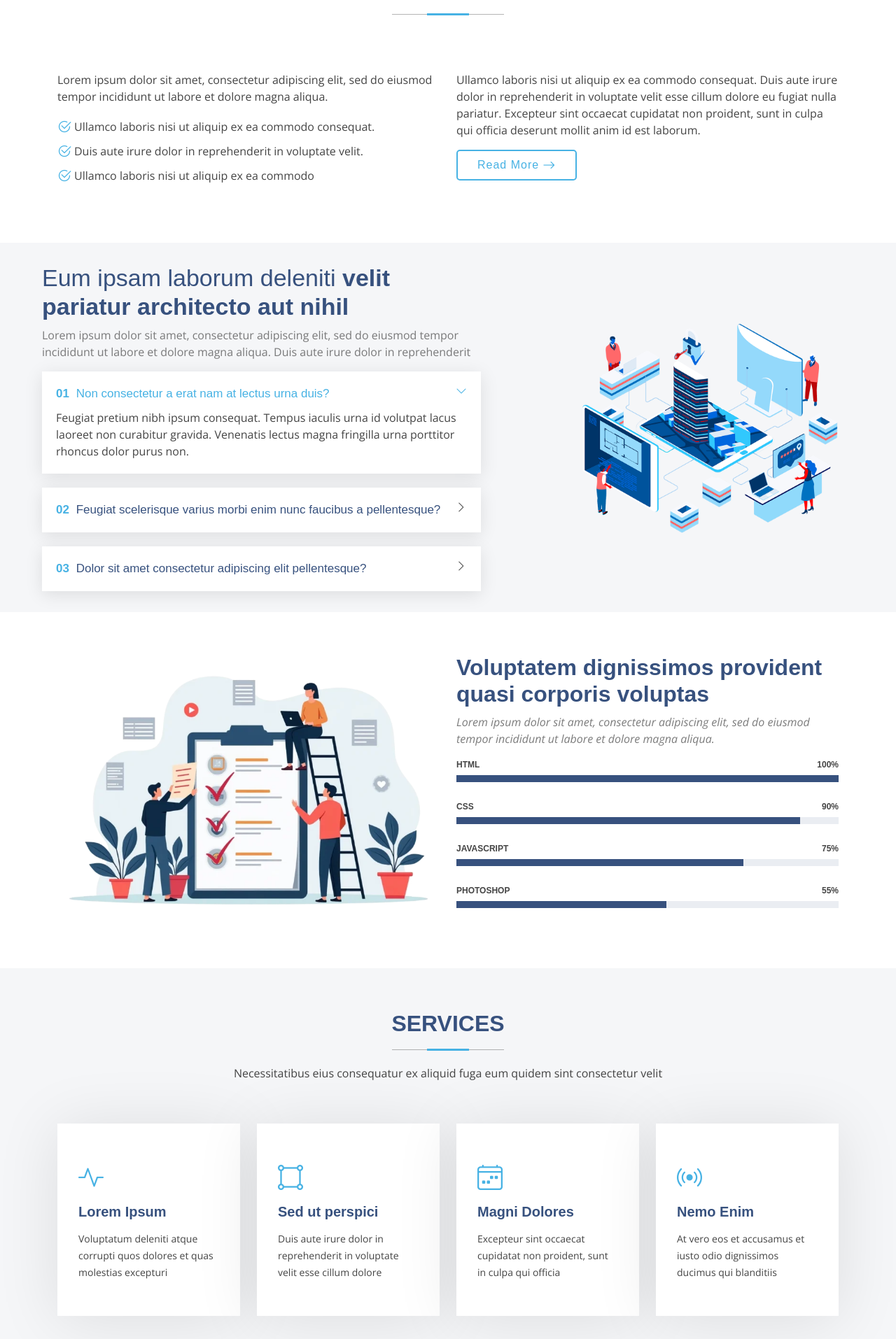
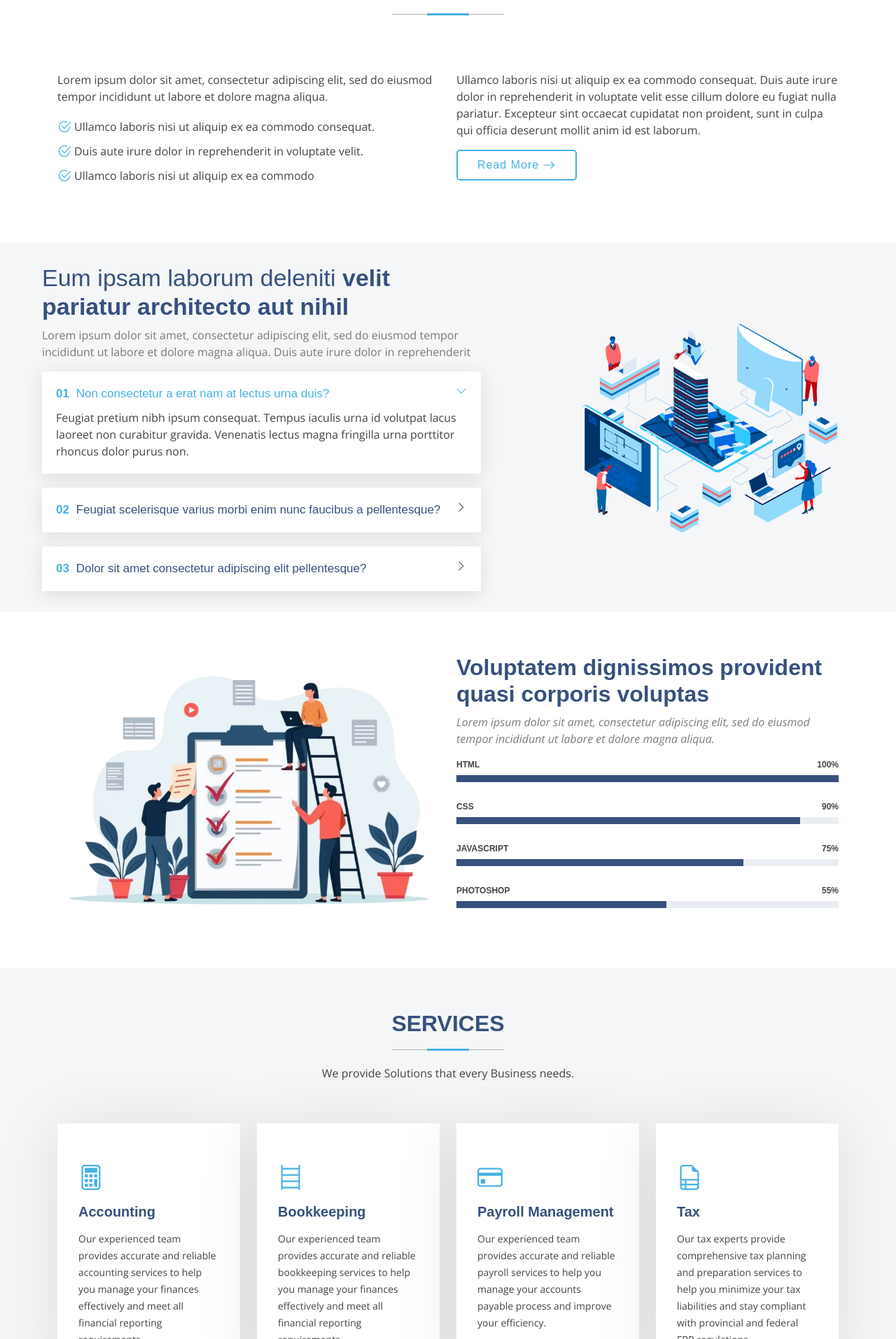
Before and after one commit to abdulhanan8527/OneSas, a Django app: page / in a window 1280 px wide. Shown: the part 806-2720 px from the top of the page at 70% size. Run offline with Django 5.2, Linux system fonts and the light colour scheme; data comes from the database, SQL or seed files in the repository; some libraries are stand-ins or nearby versions.

Commit message:
Changings

```diff
--- a/OneSas_app/templates/about.html
+++ b/OneSas_app/templates/about.html
@@ -2,7 +2,7 @@
 
 {% load static %}
 
-{% block title %}About - BizLand{% endblock %}
+{% block title %}1SAS - 1st SPECIAL ACCOUTING SERVICE - WHO CARES DELIVERS{% endblock %}
 
 {% block body_class %}about-page{% endblock %}
 
--- a/OneSas_app/templates/contact.html
+++ b/OneSas_app/templates/contact.html
@@ -2,7 +2,7 @@
 
 {% load static %}
 
-{% block title %}Contact - BizLand{% endblock %}
+{% block title %}1SAS - 1st SPECIAL ACCOUTING SERVICE - WHO CARES DELIVERS{% endblock %}
 
 {% block body_class %}contact-page{% endblock %}
 
--- a/OneSas_app/templates/index.html
+++ b/OneSas_app/templates/index.html
@@ -2,7 +2,7 @@
 
 {% load static %}
 
-{% block title %}Home - BizLand{% endblock %}
+{% block title %}1SAS - 1st SPECIAL ACCOUTING SERVICE - WHO CARES DELIVERS{% endblock %}
 
 {% block body_class %}index-page{% endblock %}
 
@@ -57,9 +57,9 @@
           <li><a href="#services">Services</a></li>
           <li><a href="#portfolio">Portfolio</a></li>
           <li><a href="#team">Team</a></li>
-          <li><a href="#pricing">Pricing</a></li>
-          <li><a href="blog.html">Blog</a></li>
-          <li class="dropdown"><a href="#"><span>Dropdown</span> <i class="bi bi-chevron-down toggle-dropdown"></i></a>
+          <!-- <li><a href="#pricing">Pricing</a></li> -->
+          <!-- <li><a href="blog.html">Blog</a></li> -->
+          <!-- <li class="dropdown"><a href="#"><span>Dropdown</span> <i class="bi bi-chevron-down toggle-dropdown"></i></a>
             <ul>
               <li><a href="#">Dropdown 1</a></li>
               <li class="dropdown"><a href="#"><span>Deep Dropdown</span> <i class="bi bi-chevron-down toggle-dropdown"></i></a>
@@ -75,7 +75,7 @@
               <li><a href="#">Dropdown 3</a></li>
               <li><a href="#">Dropdown 4</a></li>
             </ul>
-          </li>
+          </li> -->
           <li><a href="#contact">Contact</a></li>
         </ul>
         <i class="mobile-nav-toggle d-xl-none bi bi-list"></i>
@@ -98,7 +98,7 @@
             <p>We are team of talented designers making websites with Bootstrap</p>
             <div class="d-flex">
               <a href="#about" class="btn-get-started">Get Started</a>
-              <a href="https://www.youtube.com/watch?v=Y7f98aduVJ8" class="glightbox btn-watch-video d-flex align-items-center"><i class="bi bi-play-circle"></i><span>Watch Video</span></a>
+              <!-- <a href="https://www.youtube.com/watch?v=Y7f98aduVJ8" class="glightbox btn-watch-video d-flex align-items-center"><i class="bi bi-play-circle"></i><span>Watch Video</span></a> -->
             </div>
           </div>
           <div class="col-lg-6 order-1 order-lg-2 hero-img" data-aos="zoom-out" data-aos-delay="200">
@@ -322,7 +322,7 @@
       <!-- Section Title -->
       <div class="container section-title" data-aos="fade-up">
         <h2>Services</h2>
-        <p>Necessitatibus eius consequatur ex aliquid fuga eum quidem sint consectetur velit</p>
+        <p>We provide Solutions that every Business needs.</p>
       </div><!-- End Section Title -->
 
       <div class="container">
@@ -331,33 +331,33 @@
 
           <div class="col-xl-3 col-md-6 d-flex" data-aos="fade-up" data-aos-delay="100">
             <div class="service-item position-relative">
-              <div class="icon"><i class="bi bi-activity icon"></i></div>
-              <h4><a href="" class="stretched-link">Lorem Ipsum</a></h4>
-              <p>Voluptatum deleniti atque corrupti quos dolores et quas molestias excepturi</p>
+              <div class="icon"><i class="bi bi-calculator"></i></div>
+              <h4><a href="" class="stretched-link">Accounting</a></h4>
+              <p>Our experienced team provides accurate and reliable accounting services to help you manage your finances effectively and meet all financial reporting requirements.</p>
             </div>
           </div><!-- End Service Item -->
 
           <div class="col-xl-3 col-md-6 d-flex" data-aos="fade-up" data-aos-delay="200">
             <div class="service-item position-relative">
-              <div class="icon"><i class="bi bi-bounding-box-circles icon"></i></div>
-              <h4><a href="" class="stretched-link">Sed ut perspici</a></h4>
-              <p>Duis aute irure dolor in reprehenderit in voluptate velit esse cillum dolore</p>
+              <div class="icon"><i class="bi bi-bookshelf"></i></div>
+              <h4><a href="" class="stretched-link">Bookkeeping</a></h4>
+              <p>Our experienced team provides accurate and reliable bookkeeping services to help you manage your finances effectively and meet all financial reporting requirements.</p>
             </div>
           </div><!-- End Service Item -->
 
           <div class="col-xl-3 col-md-6 d-flex" data-aos="fade-up" data-aos-delay="300">
             <div class="service-item position-relative">
-              <div class="icon"><i class="bi bi-calendar4-week icon"></i></div>
-              <h4><a href="" class="stretched-link">Magni Dolores</a></h4>
-              <p>Excepteur sint occaecat cupidatat non proident, sunt in culpa qui officia</p>
+              <div class="icon"><i class="bi bi-credit-card"></i></div>
+              <h4><a href="" class="stretched-link">Payroll Management</a></h4>
+              <p>Our experienced team provides accurate and reliable payroll services to help you manage your accounts payable process and improve your efficiency.</p>
             </div>
           </div><!-- End Service Item -->
 
           <div class="col-xl-3 col-md-6 d-flex" data-aos="fade-up" data-aos-delay="400">
             <div class="service-item position-relative">
-              <div class="icon"><i class="bi bi-broadcast icon"></i></div>
-              <h4><a href="" class="stretched-link">Nemo Enim</a></h4>
-              <p>At vero eos et accusamus et iusto odio dignissimos ducimus qui blanditiis</p>
+              <div class="icon"><i class="bi bi-file-earmark-ruled"></i></div>
+              <h4><a href="" class="stretched-link">Tax</a></h4>
+              <p>Our tax experts provide comprehensive tax planning and preparation services to help you minimize your tax liabilities and stay compliant with provincial and federal FBR regulations.</p>
             </div>
           </div><!-- End Service Item -->
 
@@ -468,7 +468,7 @@
     </section><!-- /Work Process Section -->
 
     <!-- Call To Action Section -->
-    <section id="call-to-action" class="call-to-action section dark-background">
+    <!-- <section id="call-to-action" class="call-to-action section dark-background">
 
       <img src="https://1sas-bucket.s3.eu-north-1.amazonaws.com/img/bg/bg-8.webp" alt="">
 
@@ -486,7 +486,8 @@
 
       </div>
 
-    </section><!-- /Call To Action Section -->
+    </section> -->
+    <!-- /Call To Action Section -->
 
     <!-- Portfolio Section -->
     <section id="portfolio" class="portfolio section">
@@ -621,13 +622,12 @@
     </section><!-- /Team Section -->
 
     <!-- Pricing Section -->
-    <section id="pricing" class="pricing section light-background">
+    <!-- <section id="pricing" class="pricing section light-background">
 
-      <!-- Section Title -->
       <div class="container section-title" data-aos="fade-up">
         <h2>Pricing</h2>
         <p>Necessitatibus eius consequatur ex aliquid fuga eum quidem sint consectetur velit</p>
-      </div><!-- End Section Title -->
+      </div>
 
       <div class="container">
 
@@ -646,7 +646,7 @@
               </ul>
               <a href="#" class="buy-btn">Buy Now</a>
             </div>
-          </div><!-- End Pricing Item -->
+          </div>
 
           <div class="col-lg-4" data-aos="zoom-in" data-aos-delay="200">
             <div class="pricing-item featured">
@@ -661,7 +661,7 @@
               </ul>
               <a href="#" class="buy-btn">Buy Now</a>
             </div>
-          </div><!-- End Pricing Item -->
+          </div>
 
           <div class="col-lg-4" data-aos="zoom-in" data-aos-delay="300">
             <div class="pricing-item">
@@ -676,13 +676,14 @@
               </ul>
               <a href="#" class="buy-btn">Buy Now</a>
             </div>
-          </div><!-- End Pricing Item -->
+          </div>
 
         </div>
 
       </div>
 
-    </section><!-- /Pricing Section -->
+    </section> -->
+    <!-- /Pricing Section -->
 
     <!-- Testimonials Section -->
     <section id="testimonials" class="testimonials section">
@@ -874,7 +875,7 @@
     </section><!-- /Faq 2 Section -->
 
     <!-- Subscribe Section -->
-    <section id="subscribe" class="subscribe section">
+    <!-- <section id="subscribe" class="subscribe section">
       <div class="container" data-aos="fade-up" data-aos-delay="100">
         <div class="row gy-4 justify-content-between align-items-center">
           <div class="col-lg-6">
@@ -899,16 +900,16 @@
           </div>
         </div>
       </div>
-    </section><!-- /Subscribe Section -->
+    </section> -->
+    <!-- /Subscribe Section -->
 
     <!-- Recent Blog Postst Section -->
-    <section id="recent-blog-postst" class="recent-blog-postst section light-background">
+    <!-- <section id="recent-blog-postst" class="recent-blog-postst section light-background">
 
-      <!-- Section Title -->
       <div class="container section-title" data-aos="fade-up">
         <h2>Recent Blog Posts</h2>
         <p>Necessitatibus eius consequatur ex aliquid fuga eum quidem sint consectetur velit</p>
-      </div><!-- End Section Title -->
+      </div>
 
       <div class="container">
 
@@ -943,7 +944,7 @@
               </div>
 
             </div>
-          </div><!-- End post item -->
+          </div>
 
           <div class="col-xl-4 col-md-6">
             <div class="post-item position-relative h-100" data-aos="fade-up" data-aos-delay="200">
@@ -974,7 +975,7 @@
               </div>
 
             </div>
-          </div><!-- End post item -->
+          </div>
 
           <div class="col-xl-4 col-md-6" data-aos="fade-up" data-aos-delay="300">
             <div class="post-item position-relative h-100">
@@ -1005,13 +1006,13 @@
               </div>
 
             </div>
-          </div><!-- End post item -->
-
+          </div>
         </div>
 
       </div>
 
-    </section><!-- /Recent Blog Postst Section -->
+    </section> -->
+    <!-- /Recent Blog Postst Section -->
 
     <!-- Contact Section -->
     <section id="contact" class="contact section">
@@ -1104,7 +1105,7 @@
   </main>
   <footer id="footer" class="footer">
 
-    <div class="footer-newsletter">
+    <!-- <div class="footer-newsletter">
       <div class="container">
         <div class="row justify-content-center text-center">
           <div class="col-lg-6">
@@ -1119,7 +1120,7 @@
           </div>
         </div>
       </div>
-    </div>
+    </div> -->
 
     <div class="container footer-top">
       <div class="row gy-4">
--- a/OneSas_app/templates/portfolio.html
+++ b/OneSas_app/templates/portfolio.html
@@ -2,7 +2,7 @@
 
 {% load static %}
 
-{% block title %}Portfolio - BizLand{% endblock %}
+{% block title %}1SAS - 1st SPECIAL ACCOUTING SERVICE - WHO CARES DELIVERS{% endblock %}
 
 {% block body_class %}portfolio-page{% endblock %}
 
--- a/OneSas_app/templates/service-details.html
+++ b/OneSas_app/templates/service-details.html
@@ -2,7 +2,7 @@
 
 {% load static %}
 
-{% block title %}Service Details - BizLand{% endblock %}
+{% block title %}1SAS - 1st SPECIAL ACCOUTING SERVICE - WHO CARES DELIVERS{% endblock %}
 
 {% block body_class %}service-details-page{% endblock %}
 
--- a/OneSas_app/templates/services.html
+++ b/OneSas_app/templates/services.html
@@ -2,7 +2,7 @@
 
 {% load static %}
 
-{% block title %}Services - BizLand{% endblock %}
+{% block title %}1SAS - 1st SPECIAL ACCOUTING SERVICE - WHO CARES DELIVERS{% endblock %}
 
 {% block body_class %}services-page{% endblock %}
 
```
